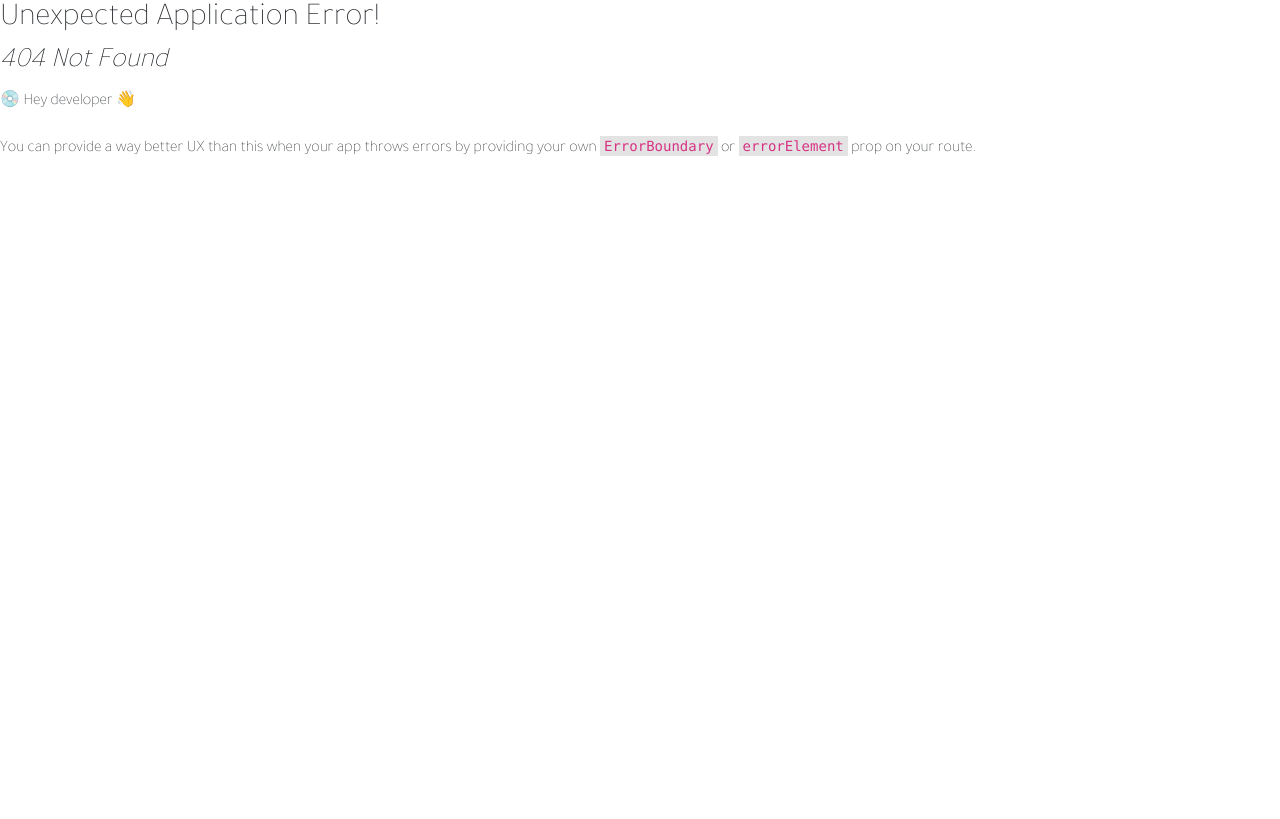
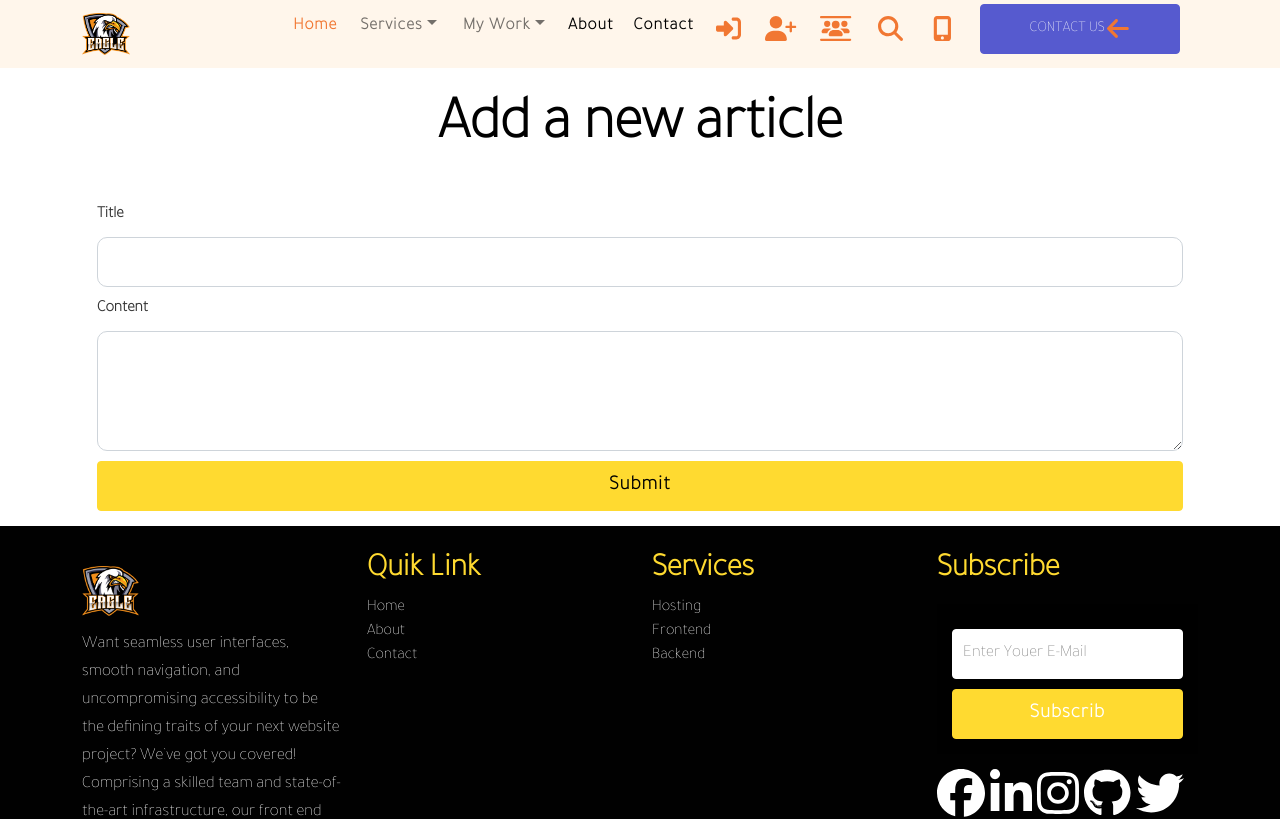
Before and after one commit to a7med58/WebSite.github.io, a React (Create React App) app: page /addpost in a window 1280 px wide. Before the commit this address had no page. Shown: the top 819 px of the page. Built offline with nearby package versions, Linux system fonts and the light colour scheme; a web font is replaced by a local one.

Commit message:
Add User Panel

```diff
--- a/src/App.js
+++ b/src/App.js
@@ -12,6 +12,9 @@ import Contact from "./Page/Contact/Contact";
 import Home from "./Page/Home/Home";
 import Login from "./Page/Login/Login";
 import RegistrationForm from "./Page/Registration/RegistrationForm";
+import AddPost from "./Page/UserPanel/AddPost";
+import UserPanel from "./Page/UserPanel/UserPanel";
+import ViewPosts from "./Page/UserPanel/ViewPosts";
 
 const routes = createBrowserRouter(
   createRoutesFromElements(
@@ -19,9 +22,11 @@ const routes = createBrowserRouter(
       <Route index path="/home" element={<Home />} />
       <Route path="/login" element={<Login />} />
       <Route path="/registration" element={<RegistrationForm />} />
-
+      <Route path="/userpanel" element={<UserPanel />} />
       <Route path="/contact" element={<Contact />} />
       <Route path="/about" element={<About />} />
+      <Route path="/addpost" element={<AddPost />} />
+      <Route path="/viewposts" element={<ViewPosts />} />
     </Route>
   )
 );
--- a/src/Component/NavBar/NavBars.js
+++ b/src/Component/NavBar/NavBars.js
@@ -4,6 +4,7 @@ import {
   faSearch,
   faSignInAlt,
   faUserPlus,
+  faUsersBetweenLines,
 } from "@fortawesome/free-solid-svg-icons";
 import { FontAwesomeIcon } from "@fortawesome/react-fontawesome";
 import React from "react";
@@ -62,8 +63,12 @@ const NavBars = () => {
             <Link to="/login">
               <FontAwesomeIcon icon={faSignInAlt} />
             </Link>
+
             <Link to="/registration">
               <FontAwesomeIcon icon={faUserPlus} />
+            </Link>
+            <Link to="/userpanel">
+              <FontAwesomeIcon icon={faUsersBetweenLines} />
             </Link>
             <Nav.Link>
               <FontAwesomeIcon icon={faSearch} />
--- /dev/null
+++ b/src/Page/UserPanel/AddPost.css
@@ -0,0 +1,14 @@
+.label-addpost {
+  display: block;
+  margin-bottom: 5px;
+  font-weight: bold;
+  color: #333;
+}
+.h2-addpost {
+  font-size: 60px;
+  margin: 20px 0;
+  font-weight: bold;
+  color: black;
+  line-height: 80px;
+  text-align: center;
+}
--- /dev/null
+++ b/src/Page/UserPanel/AddPost.js
@@ -0,0 +1,60 @@
+import React, { useState } from "react";
+import axios from "axios";
+import "./AddPost.css"
+const AddPost = () => {
+  const [title, setTitle] = useState("");
+  const [content, setContent] = useState("");
+
+  const handleSubmit = (event) => {
+    event.preventDefault();
+    const newArticle = {
+      title: title,
+      content: content,
+    };
+    axios
+      .post("https://your-api-url.com/articles", newArticle)
+      .then((response) => {
+        console.log(response);
+      })
+      .catch((error) => {
+        console.log(error);
+      });
+  };
+
+  return (
+    <div className="container">
+      <h2 className="h2-addpost">Add a new article</h2>
+      <form onSubmit={handleSubmit}>
+        <div className="form-group">
+          <label className="label-addpost" htmlFor="title">
+            Title
+          </label>
+          <input
+            type="text"
+            className="form-control"
+            id="title"
+            value={title}
+            onChange={(e) => setTitle(e.target.value)}
+          />
+        </div>
+        <div className="form-group">
+          <label className="label-addpost" htmlFor="content">
+            Content
+          </label>
+          <textarea
+            className="form-control"
+            id="content"
+            rows="5"
+            value={content}
+            onChange={(e) => setContent(e.target.value)}
+          ></textarea>
+        </div>
+        <button type="submit" className="btn-add">
+          Submit
+        </button>
+      </form>
+    </div>
+  );
+};
+
+export default AddPost;
--- /dev/null
+++ b/src/Page/UserPanel/UserPanel.css
@@ -0,0 +1,9 @@
+.user-panel svg {
+  color: aqua;
+  padding: 20px;
+}
+.user-panel a {
+  color: black;
+  padding: 20px;
+  font-weight: bold;
+}
--- /dev/null
+++ b/src/Page/UserPanel/UserPanel.js
@@ -0,0 +1,36 @@
+import { faAdd, faUsersViewfinder } from "@fortawesome/free-solid-svg-icons";
+import { FontAwesomeIcon } from "@fortawesome/react-fontawesome";
+import React from "react";
+import { Link } from "react-router-dom";
+import "./UserPanel.css";
+
+function UserPanel() {
+  return (
+    <section className="user-panel">
+      <div className="container">
+        <div className="row">
+          <div className="col-md-12 col-lg-12">
+            <h1>Welcome to your user panel</h1>
+            <div className="user-panel-icon">
+              <Link to="/addpost">
+                <i>
+                  <FontAwesomeIcon icon={faAdd} />
+                  Add Post
+                </i>
+              </Link>
+
+              <Link to="/viewposts">
+                <i>
+                  <FontAwesomeIcon icon={faUsersViewfinder} />
+                  My Posts
+                </i>
+              </Link>
+            </div>
+          </div>
+        </div>
+      </div>
+    </section>
+  );
+}
+
+export default UserPanel;
--- /dev/null
+++ b/src/Page/UserPanel/ViewPosts.css
@@ -0,0 +1,22 @@
+.h3-viewposts {
+  display: block;
+  margin-bottom: 5px;
+  font-weight: bold;
+  color: #333;
+  line-height: 50px;
+}
+.h3-viewposts {
+  display: block;
+  margin-bottom: 5px;
+  font-weight: bold;
+  color: #333;
+  line-height: 30px;
+}
+.h2-viewposts {
+  font-size: 60px;
+  margin: 20px 0;
+  font-weight: bold;
+  color: black;
+  line-height: 80px;
+  text-align: center;
+}
--- /dev/null
+++ b/src/Page/UserPanel/ViewPosts.js
@@ -0,0 +1,54 @@
+import axios from "axios";
+import React, { useEffect, useState } from "react";
+import { Link } from "react-router-dom";
+import "./ViewPosts.css";
+const ViewPosts = () => {
+  const [posts, setPosts] = useState([]);
+  const [currentUser, setcurrentUser] = useState([]);
+
+  useEffect(() => {
+    axios
+      .get("https://your-api-url.com/posts")
+      .then((response) => {
+        setPosts(
+          response.data.filter((post) => post.userId === currentUser.id)
+        );
+      })
+      .catch((error) => {
+        console.log(error);
+      });
+  }, []);
+
+  const handleDelete = (id) => {
+    axios
+      .delete(`https://your-api-url.com/posts/${id}`)
+      .then((response) => {
+        console.log(response);
+        setPosts(posts.filter((post) => post.id !== id));
+      })
+      .catch((error) => {
+        console.log(error);
+      });
+  };
+
+  return (
+    <div className="container">
+      <h2 className="h2-viewposts ">All Posts</h2>
+      <ul>
+        {posts.map((post) => (
+          <li key={post.id}>
+            <h3 className="h3-viewposts">{post.title}</h3>
+            <p className="p-viewposts">{post.body}</p>
+            <div>
+              <Link to={`/posts/${post.id}`}>View</Link>
+              <Link to={`/posts/${post.id}/edit`}>Edit</Link>
+              <button onClick={() => handleDelete(post.id)}>Delete</button>
+            </div>
+          </li>
+        ))}
+      </ul>
+    </div>
+  );
+};
+
+export default ViewPosts;
```
